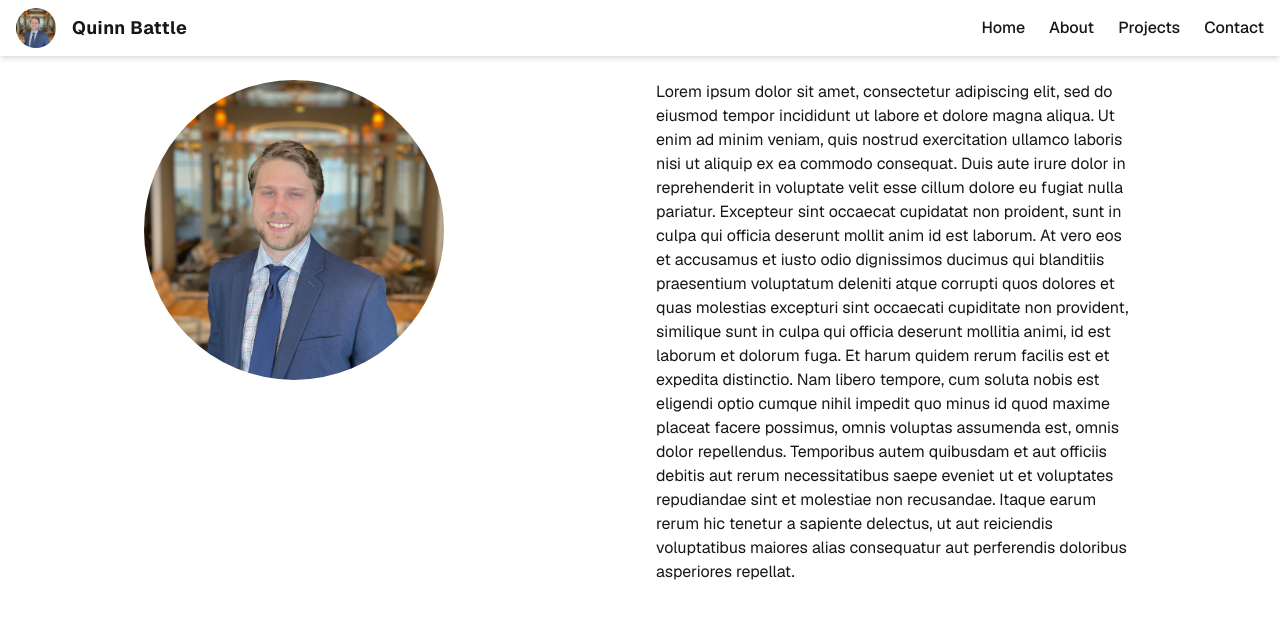
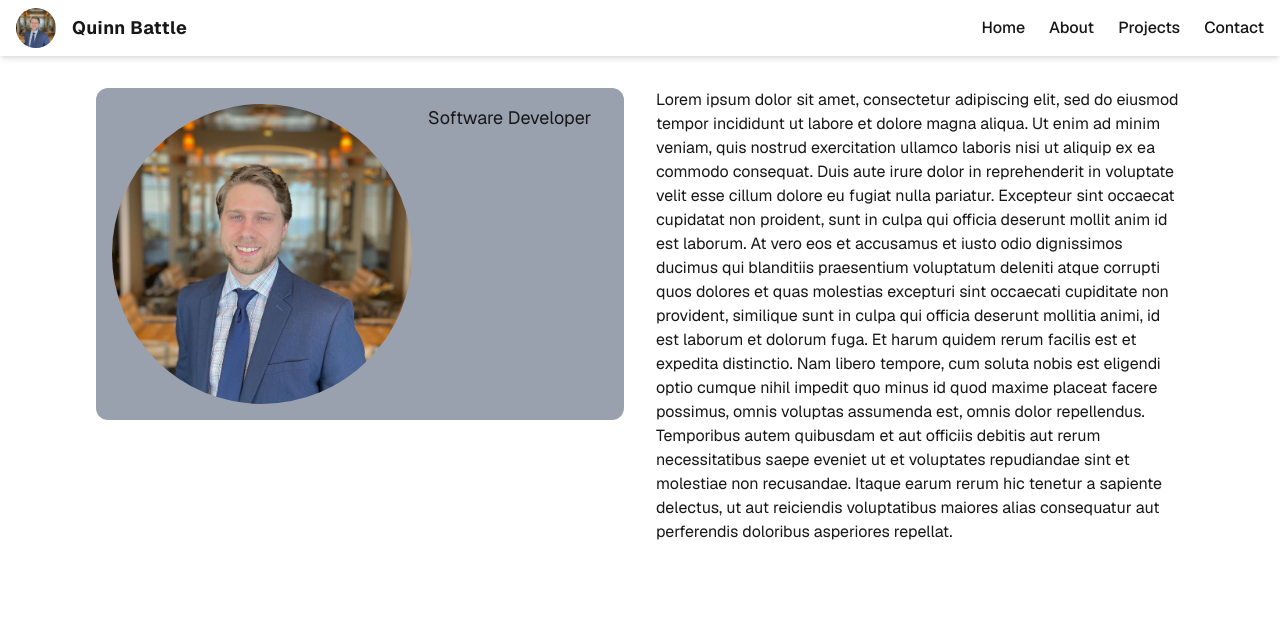
Before and after one commit to q-bat/portfolio, a Next.js app: page / in a window 1280 px wide. Shown: the top 618 px of the page. Built offline with nearby package versions, Linux system fonts and the light colour scheme.

Commit message:
Stuck the nav to the top. Fixed no scrolling issue. Added Intro card. Tightened divs.

```diff
--- a/src/app/page.tsx
+++ b/src/app/page.tsx
@@ -6,9 +6,9 @@ import { useState } from "react";
 export default function Home() {
   const [menuOpen, setMenuOpen] = useState(false);
   return (
-  <div className=" font-sans grid grid-rows-[auto_1fr_20px] items-center justify-items-center min-h-screen pb-20 gap-8">
+  <div className="font-sans grid grid-rows-[auto_1fr_20px] min-h-screen pb-20 gap-8">
       {/* Navbar Header */}
-      <header className="row-start-1 w-full flex justify-between items-center py-2 px-4 bg-white dark:bg-black shadow-md relative">
+      <header className="sticky top-0 row-start-1 w-full flex justify-between items-center py-2 px-4 bg-white dark:bg-black shadow-md relative">
         {/* Logo & Title */}
         <div className="flex items-center gap-x-4">
           <img className="rounded-full" src="./QB-Professional.jpg" alt="Pic of Quinn" width={40} height={40} />
@@ -47,8 +47,8 @@ export default function Home() {
           </nav>
         )}
       </header>
-      <main className=" fixed top-20 grid grid-cols-1 sm:grid-cols-2 gap-8 row-start-2  sm:items-start w-full max-w-5xl px-4 mx-auto">
-        <div className=" flex flex-col items-center sm:items-start gap-8">
+      <main className="flex top-20 grid sm:grid-cols-2 gap-8 px-8 row-start-2 justify-start items-start w-full max-w-6xl mx-auto">
+        <div className="bg-gray-400 rounded-xl p-4 flex flex-row items-start gap-4">
           <img
             className="rounded-full"
             src="./QB-Professional.jpg"
@@ -57,6 +57,9 @@ export default function Home() {
             height={300}
             loading="eager"
           />
+          <div className="text-lg">
+            <a>Software Developer</a>
+          </div>
         </div>
         <div className="flex flex-col gap-4 items-center sm:items-start">
           <div className="flex gap-4 items-center flex-col sm:flex-row">
```
